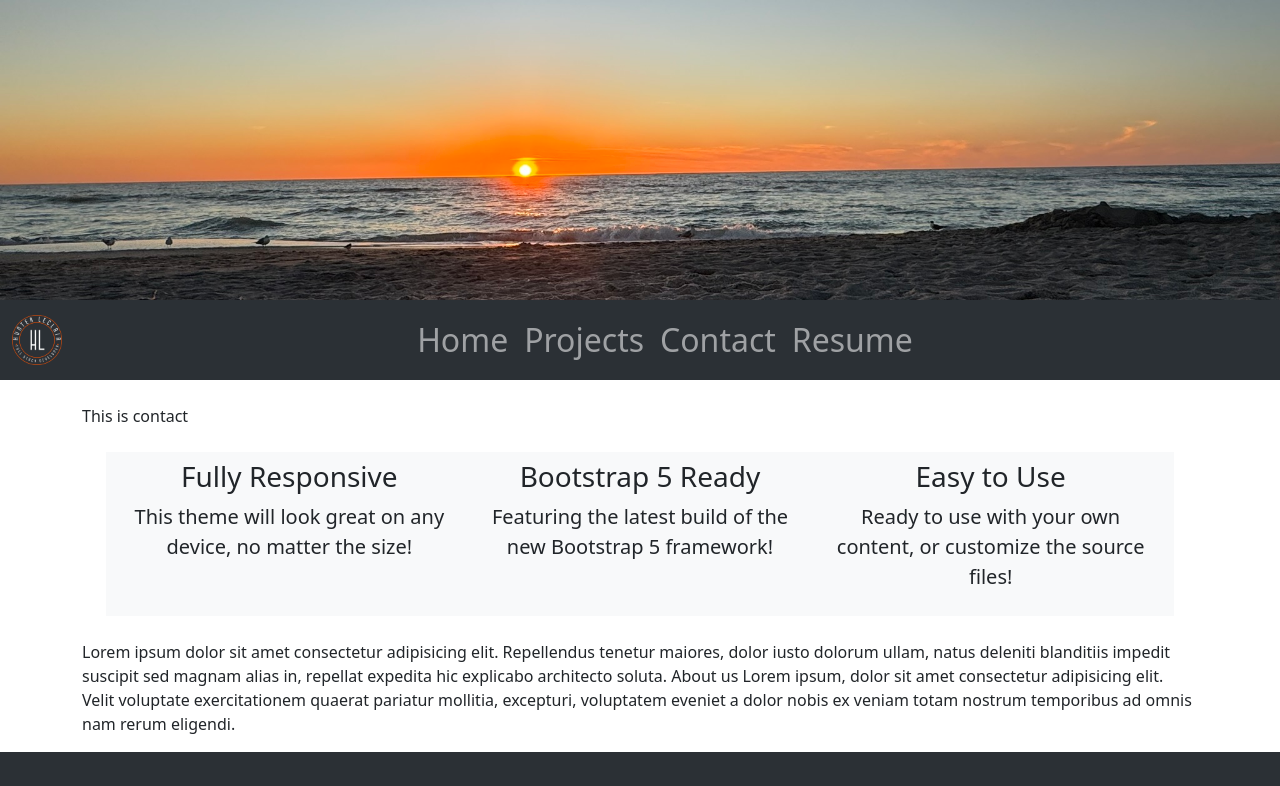
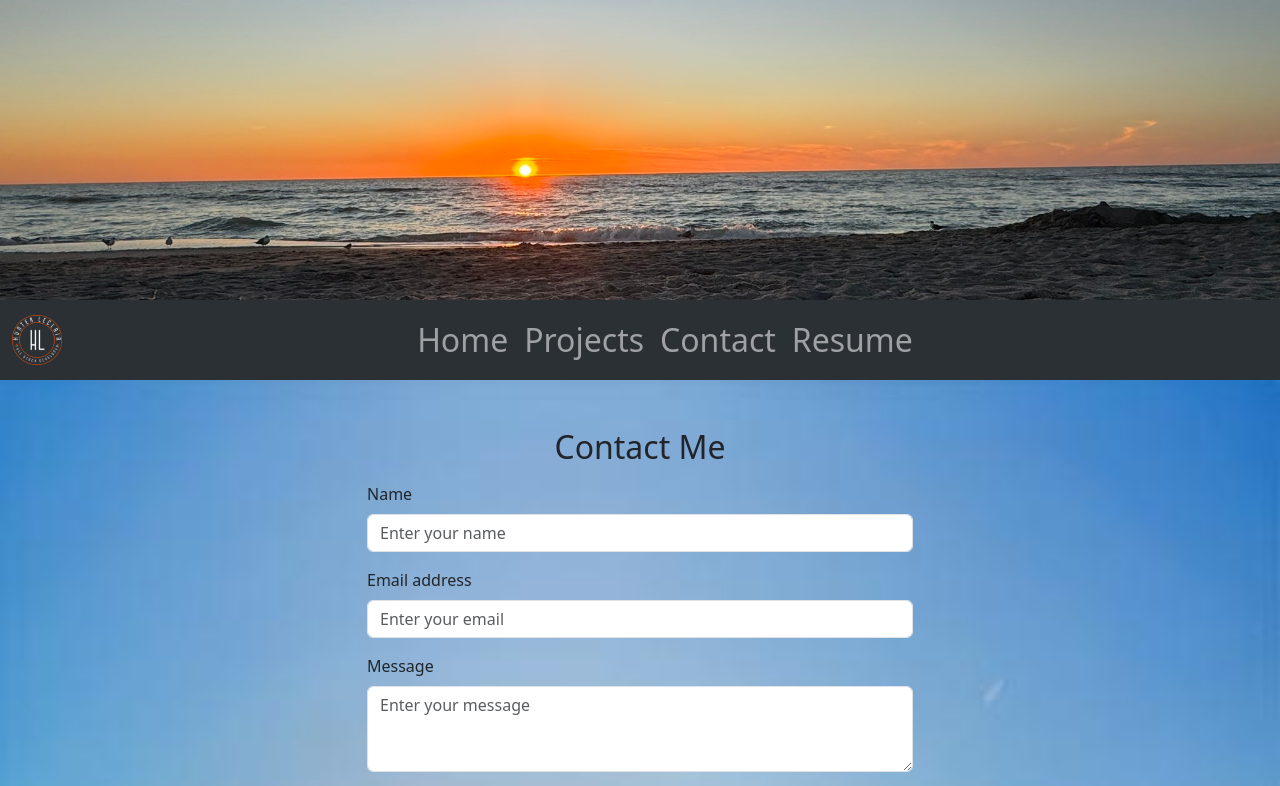
Before and after one commit to TurnerHelical/reactPortfolio, a React (Vite) app: page /Contact in a window 1280 px wide. Shown: the top 786 px of the page. Built offline with nearby package versions, Linux system fonts and the light colour scheme.

Commit message:
finished contact page

```diff
--- a/package.json
+++ b/package.json
@@ -10,6 +10,7 @@
     "preview": "vite preview"
   },
   "dependencies": {
+    "@emailjs/browser": "^4.3.3",
     "bootstrap": "^5.3.3",
     "react": "^18.2.0",
     "react-bootstrap": "^2.10.3",
--- a/src/pages/contact.jsx
+++ b/src/pages/contact.jsx
@@ -1,58 +1,88 @@
-export default function ContactPage() {
-    return (
-      <div className="container pt-4">
-        <p>
-         This is contact
-        </p>
-        <section className="features-icons bg-light text-center m-4">
-          <div className="container">
-            <div className="row p-2">
-              <div className="col-lg-4">
-                <div className="features-icons-item mx-auto mb-5 mb-lg-0 mb-lg-3">
-                  <div className="features-icons-icon d-flex">
-                    <i className="bi-window m-auto text-primary" />
-                  </div>
-                  <h3>Fully Responsive</h3>
-                  <p className="lead mb-0">
-                    This theme will look great on any device, no matter the size!
-                  </p>
-                </div>
-              </div>
-              <div className="col-lg-4">
-                <div className="features-icons-item mx-auto mb-5 mb-lg-0 mb-lg-3">
-                  <div className="features-icons-icon d-flex">
-                    <i className="bi-layers m-auto text-primary" />
-                  </div>
-                  <h3>Bootstrap 5 Ready</h3>
-                  <p className="lead mb-0">
-                    Featuring the latest build of the new Bootstrap 5 framework!
-                  </p>
-                </div>
-              </div>
-              <div className="col-lg-4">
-                <div className="features-icons-item mx-auto mb-0 mb-lg-3">
-                  <div className="features-icons-icon d-flex">
-                    <i className="bi-terminal m-auto text-primary" />
-                  </div>
-                  <h3>Easy to Use</h3>
-                  <p className="lead mb-0">
-                    Ready to use with your own content, or customize the source
-                    files!
-                  </p>
-                </div>
-              </div>
-            </div>
-          </div>
-        </section>
-        <p>
-          Lorem ipsum dolor sit amet consectetur adipisicing elit. Repellendus
-          tenetur maiores, dolor iusto dolorum ullam, natus deleniti blanditiis
-          impedit suscipit sed magnam alias in, repellat expedita hic explicabo
-          architecto soluta. About us Lorem ipsum, dolor sit amet consectetur
-          adipisicing elit. Velit voluptate exercitationem quaerat pariatur
-          mollitia, excepturi, voluptatem eveniet a dolor nobis ex veniam totam
-          nostrum temporibus ad omnis nam rerum eligendi.
-        </p>
-      </div>
-    );
-  }
+import React, { useState } from 'react';
+import { Form, Button, Container, Row, Col, Alert } from 'react-bootstrap';
+import emailjs from '@emailjs/browser';
+import '../styles/contact.css'
+
+function ContactForm() {
+  const [name, setName] = useState('');
+  const [email, setEmail] = useState('');
+  const [message, setMessage] = useState('');
+  const [status, setStatus] = useState('');
+
+  const handleSubmit = (e) => {
+    e.preventDefault();
+    setStatus('sending');
+
+    emailjs.send(
+      'service_1q1nm88',
+      'template_qm36h0b',
+      { name, email, message },
+      'qIvT7KWRm4HVH9W1i'
+    )
+    .then((response) => {
+      console.log('SUCCESS!', response.status, response.text);
+      setStatus('success');
+      setName('');
+      setEmail('');
+      setMessage('');
+    }, (err) => {
+      console.log('FAILED...', err);
+      setStatus('error');
+    });
+  };
+
+  return (
+    <div id='contactPage'>
+    <Container className='pb-5'>
+      <Row className="justify-content-md-center">
+        <Col md={6}>
+          <h2 className="mt-5 mb-3 text-center">Contact Me</h2>
+          {status === 'success' && <Alert variant="success">Message sent successfully!</Alert>}
+          {status === 'error' && <Alert variant="danger">Failed to send message. Please try again.</Alert>}
+          <Form onSubmit={handleSubmit}>
+            <Form.Group className="mb-3" controlId="formName">
+              <Form.Label>Name</Form.Label>
+              <Form.Control
+                type="text"
+                placeholder="Enter your name"
+                value={name}
+                onChange={(e) => setName(e.target.value)}
+                required
+              />
+            </Form.Group>
+
+            <Form.Group className="mb-3" controlId="formEmail">
+              <Form.Label>Email address</Form.Label>
+              <Form.Control
+                type="email"
+                placeholder="Enter your email"
+                value={email}
+                onChange={(e) => setEmail(e.target.value)}
+                required
+              />
+            </Form.Group>
+
+            <Form.Group className="mb-3" controlId="formMessage">
+              <Form.Label>Message</Form.Label>
+              <Form.Control
+                as="textarea"
+                rows={3}
+                placeholder="Enter your message"
+                value={message}
+                onChange={(e) => setMessage(e.target.value)}
+                required
+              />
+            </Form.Group>
+
+            <Button variant="primary" type="submit" disabled={status === 'sending'}>
+              {status === 'sending' ? 'Sending...' : 'Send Message'}
+            </Button>
+          </Form>
+        </Col>
+      </Row>
+    </Container>
+    </div>
+  );
+}
+
+export default ContactForm;
--- /dev/null
+++ b/src/styles/contact.css
@@ -0,0 +1,5 @@
+#contactPage {
+    background-image: url('../assets/welcomeBackground.jpg');
+    background-repeat: no-repeat;
+    background-size: cover;
+}
```
Also changed, not shown: 1 other file (tests, documents, lock files or other folders).
